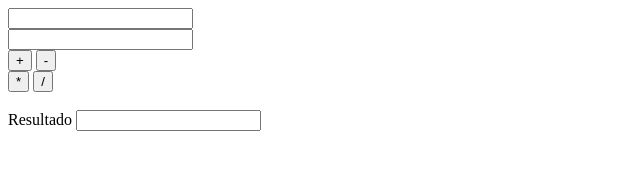
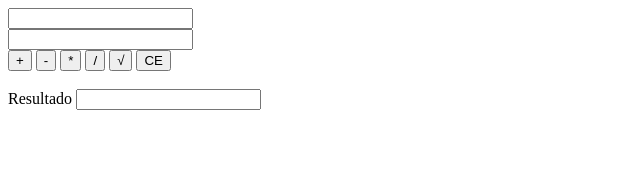
Before and after one commit to aduarte-esliceu/AplicacionsWeb2021, a plain HTML site: page calculadora.html in a window 1280 px wide. Shown: the whole page, without its empty margins (0-640 px from the left). Drawn offline with Linux system fonts and the light colour scheme.

Commit message:
ampliamos calculadora

```diff
--- a/calculadora.html
+++ b/calculadora.html
@@ -9,9 +9,17 @@
 
     <script>
 
+
+
+
         function operar(operacion){
-            var valor1 = document.getElementById("primero").value; //obtiene el valor del input
-            var valor2 = document.getElementById("segundo").value; //obtiene el valor del input
+
+            var primero = document.getElementById("primero");
+            var segundo = document.getElementById("segundo");
+            var resul = document.getElementById("resultado");
+
+            var valor1 = primero.value; //obtiene el valor del input
+            var valor2 = segundo.value; //obtiene el valor del input
 
             var resultado;
             if (operacion == "+"){
@@ -21,16 +29,41 @@
             } else if (operacion == "*"){
                 resultado = parseInt(valor1) * parseInt(valor2);
             } else if (operacion == "/"){
-                resultado = parseInt(valor1) / parseInt(valor2);
+
+                if (valor2 == 0){
+                    alert("No se puede dividir por 0");
+                    resultado = "ERROR!";
+                } else{
+                    resultado = parseInt(valor1) / parseInt(valor2);
+                }
+
+            } else if (operacion == "raiz"){
+                resultado = Math.sqrt(parseInt(valor1));
             }
 
-            document.getElementById("resultado").value = resultado;
+            resul.value = resultado;
             if (resultado<0){
-                document.getElementById("resultado").style.color="red";
+                resul.style.color="red";
             } else{
-                document.getElementById("resultado").style.color="green";
+                resul.style.color="green";
             }
+
+            if (resultado%2==0){ //es par
+                document.getElementById("paridad").innerHTML = "PAR";
+            } else if (resultado%2==1){ //es impar
+                document.getElementById("paridad").innerHTML = "IMPAR";
+            } else{
+                document.getElementById("paridad").innerHTML = "NS/NC";
+            }
+
         }
+
+        function borrar(){
+            document.getElementById("primero").value = "";
+            document.getElementById("segundo").value = "";
+            document.getElementById("resultado").value = "";
+        }
+
     </script>
 
 </head>
@@ -42,13 +75,14 @@
 
     <button id="boton" onclick="operar('+')">+</button>
     <button id="boton" onclick="operar('-')">-</button>
-    <br>
     <button id="boton" onclick="operar('*')">*</button>
     <button id="boton" onclick="operar('/')">/</button>
+    <button id="boton" onclick="operar('raiz')">&#8730;</button>
+    <button id="boton" onclick="borrar()">CE</button>
 
     <br><br>
     <label for="resultado">Resultado</label>
-    <input type="number" id="resultado"> <br>
+    <input type="text" id="resultado"> <label id="paridad"></label><br>
 </body>
 
 </html>
```
